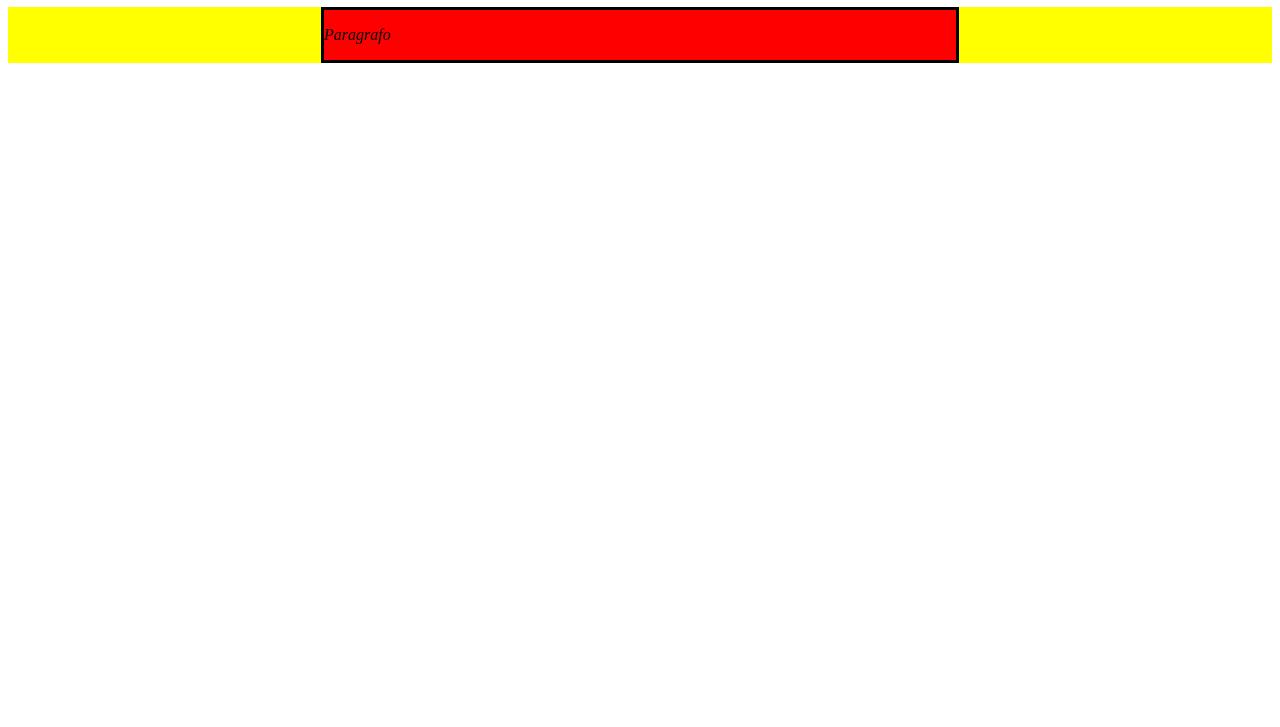
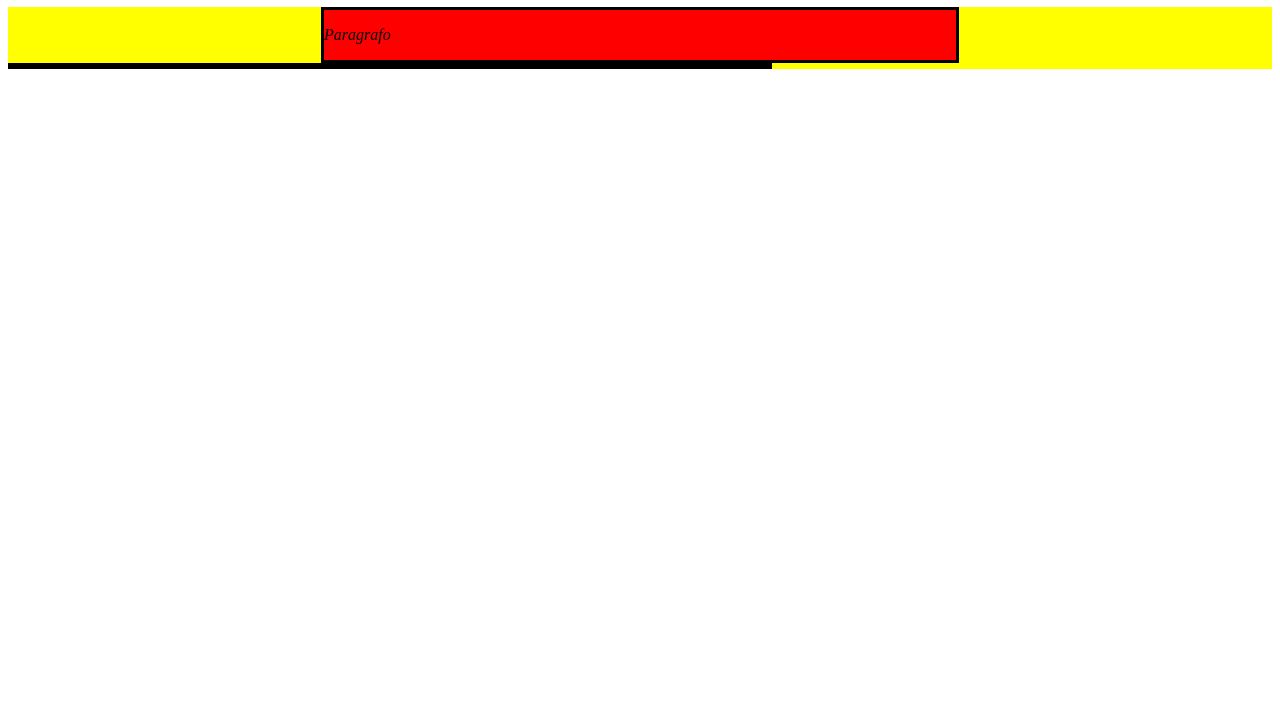
Before and after one commit to EsdrasThiago/Trybe-Exercicios, a plain HTML site: page fundamentos/bloco5/dia-2-javascript-trabalhando-com-elementos/exercicio.html in a window 1280 px wide. Shown: the part 73-800 px from the top of the page. Drawn offline with Linux system fonts and the light colour scheme.

Commit message:
Exercicio 5

```diff
--- a/fundamentos/bloco5/dia-2-javascript-trabalhando-com-elementos/exercicio.html
+++ b/fundamentos/bloco5/dia-2-javascript-trabalhando-com-elementos/exercicio.html
@@ -77,6 +77,10 @@
     let texto1 = document.createTextNode('Paragrafo')
     paragrafo1.appendChild(texto1)
     secao.appendChild(paragrafo1)
+    //5
+    let secaoLeft = document.createElement('section')
+    secaoLeft.classList.add('left-content')
+    principal.appendChild(secaoLeft)
 
 
 
```
